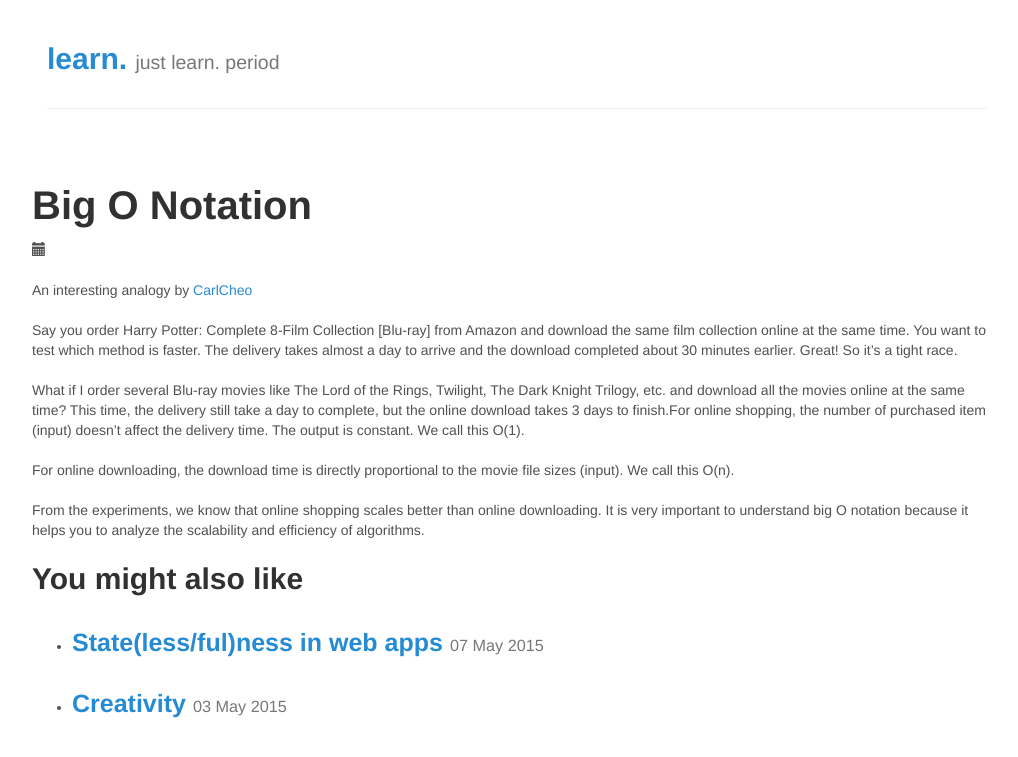
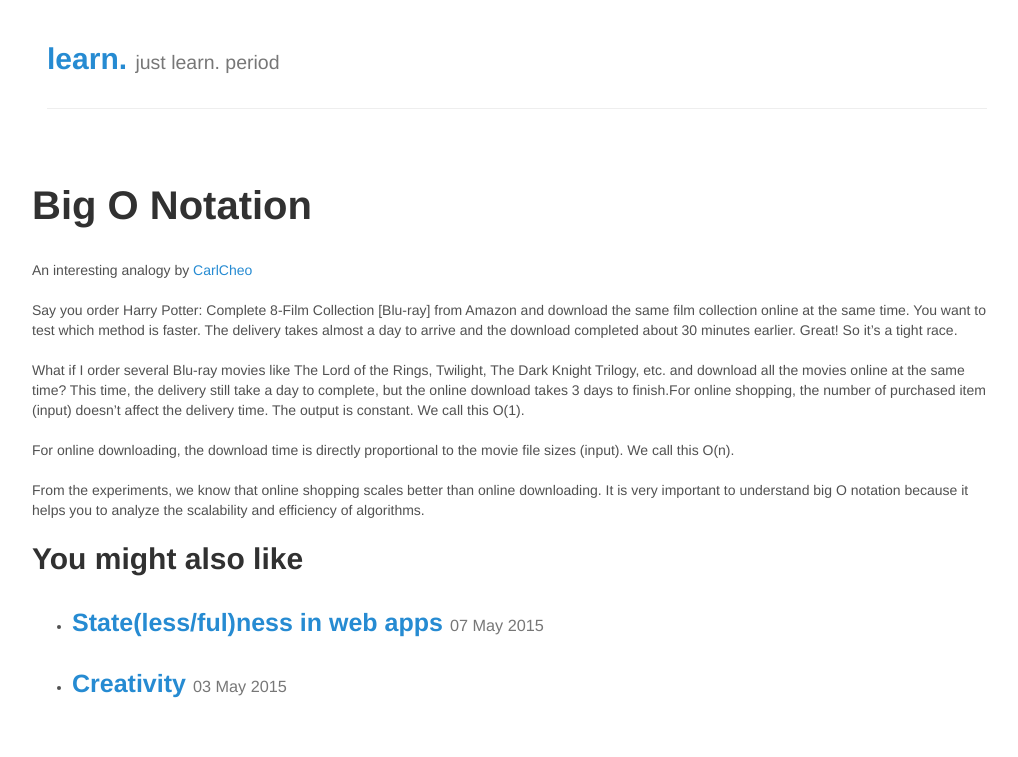
Before and after one commit to lakshma/lakshma.github.io, a Jekyll site: the page built from _posts/2015-05-02-big-o.md, in a window 1280 px wide. Shown: the top 757 px of the page, without its empty margins (123-1141 px from the left). Built offline with Jekyll 4.4.1, drawn with Linux system fonts in a browser that asks for light colours; Markdown is read by kramdown in place of the engine named in the settings.

Commit message:
no message

```diff
--- a/_layouts/post.html
+++ b/_layouts/post.html
@@ -4,9 +4,10 @@ layout: blog
 
 <div class="post">
   <h1 class="post-title">{{ page.title }}</h1>
-  <p>
+  <br/>
+  <!-- <p>
 	  <span class="post-date glyphicon glyphicon glyphicon-calendar" aria-hidden="true"></span> {{ post.date | date_to_string }}
-	</p>
+	</p> -->
   {{ content }}
 </div>
 
```
